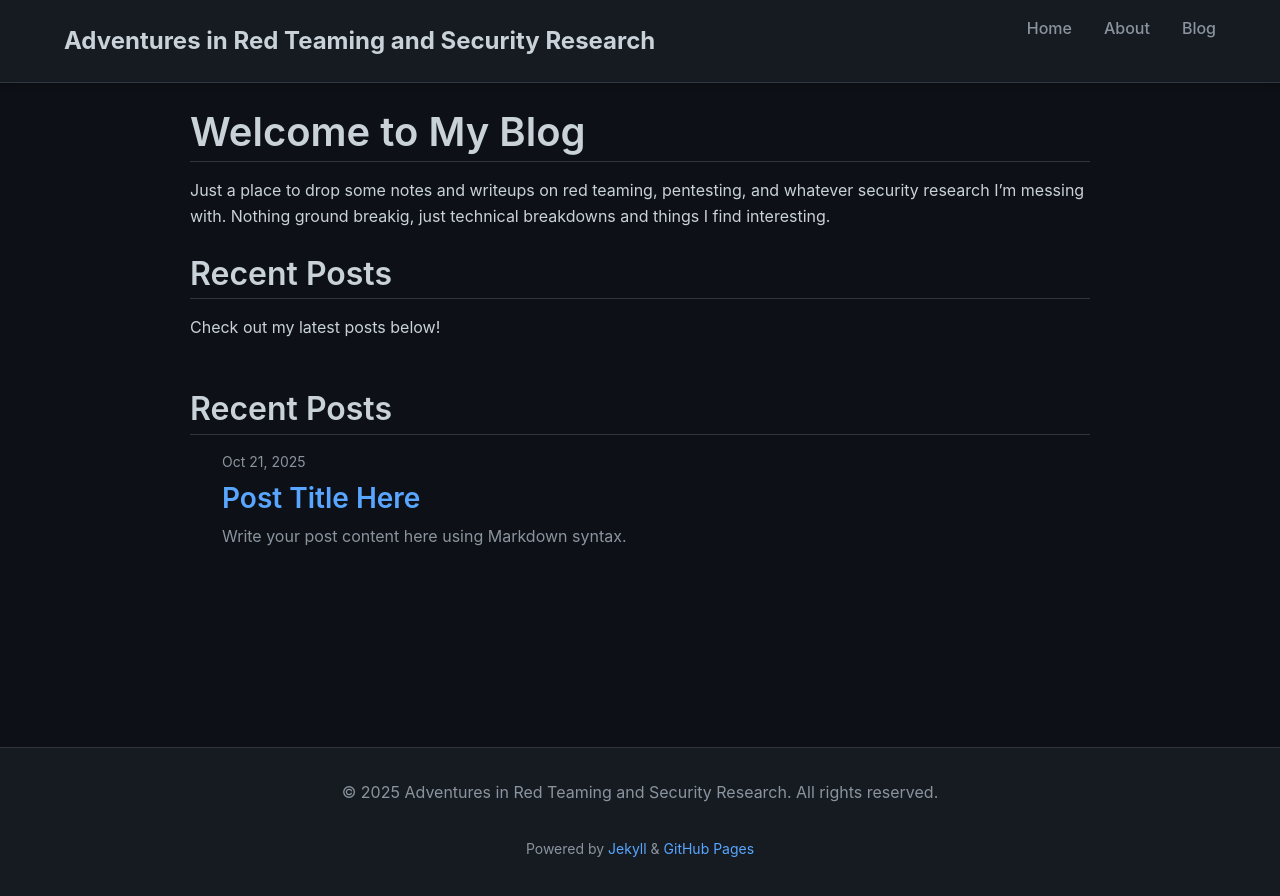
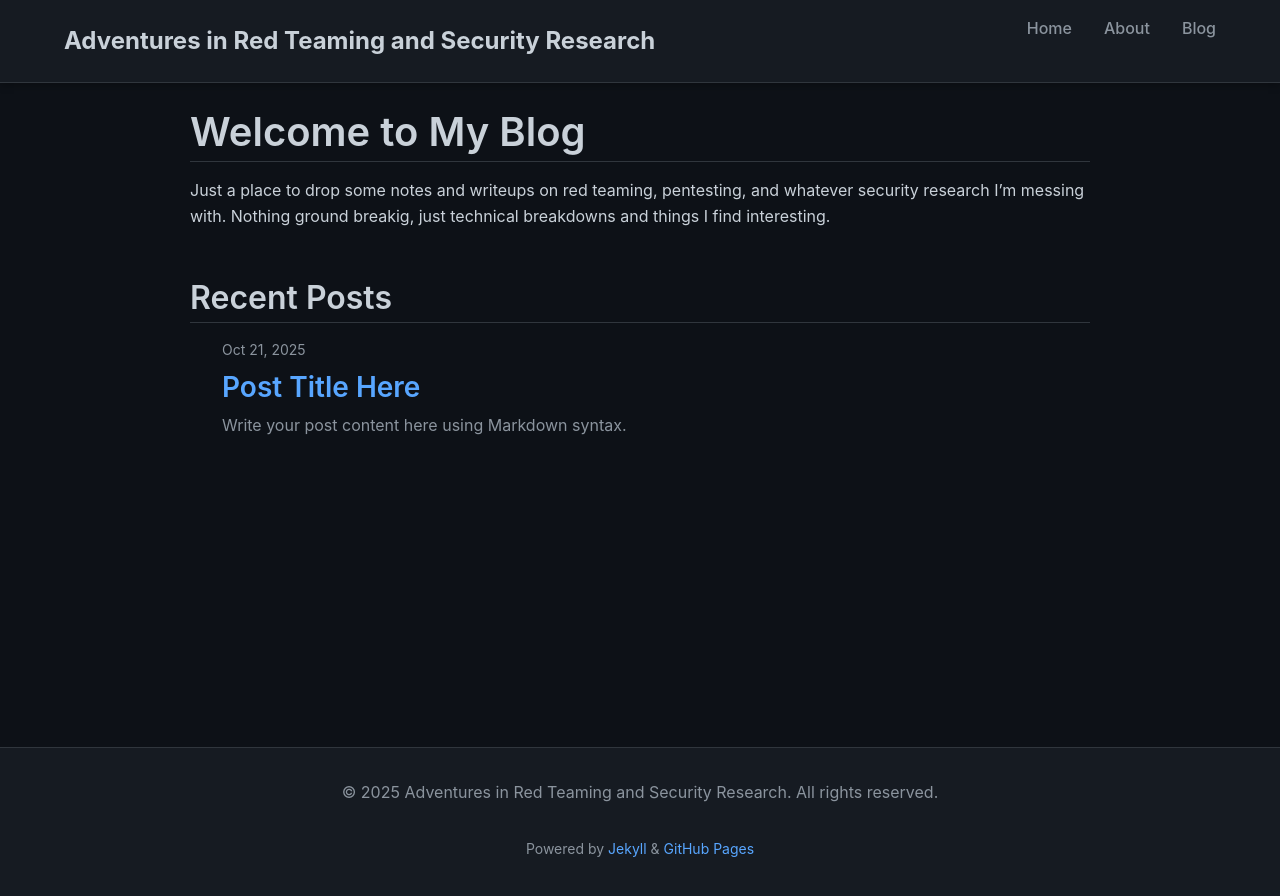
Before and after one commit to jmp-off-a-cliff/jmp-off-a-cliff.github.io, a Jekyll site: the page built from index.md, in a window 1280 px wide. Shown: the top 896 px of the page. Built offline with Jekyll 4.4.1, drawn with Linux system fonts in a browser that asks for light colours.

Commit message:
Removed redundat text

```diff
--- a/index.md
+++ b/index.md
@@ -6,7 +6,3 @@ title: Home
 # Welcome to My Blog
 
 Just a place to drop some notes and writeups on red teaming, pentesting, and whatever security research I'm messing with. Nothing ground breakig, just technical breakdowns and things I find interesting.
-
-## Recent Posts
-
-Check out my latest posts below!
```
